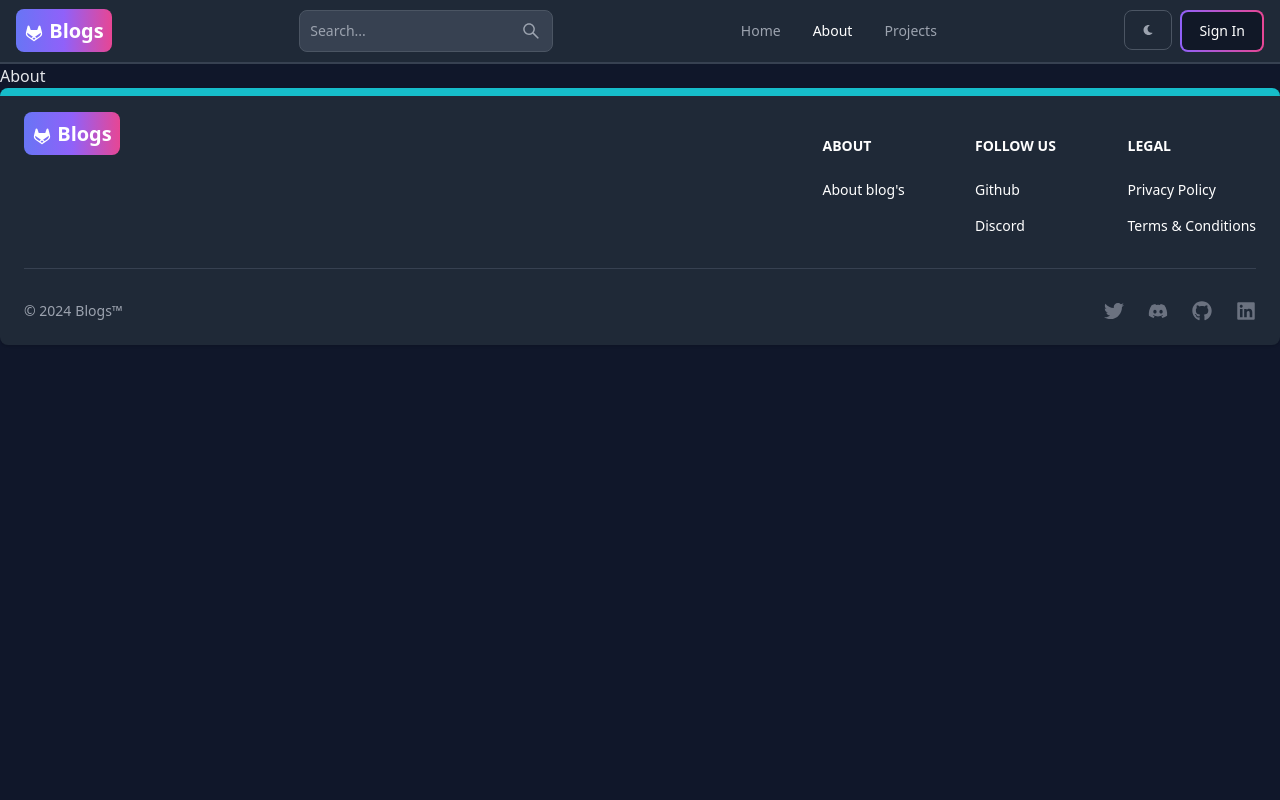
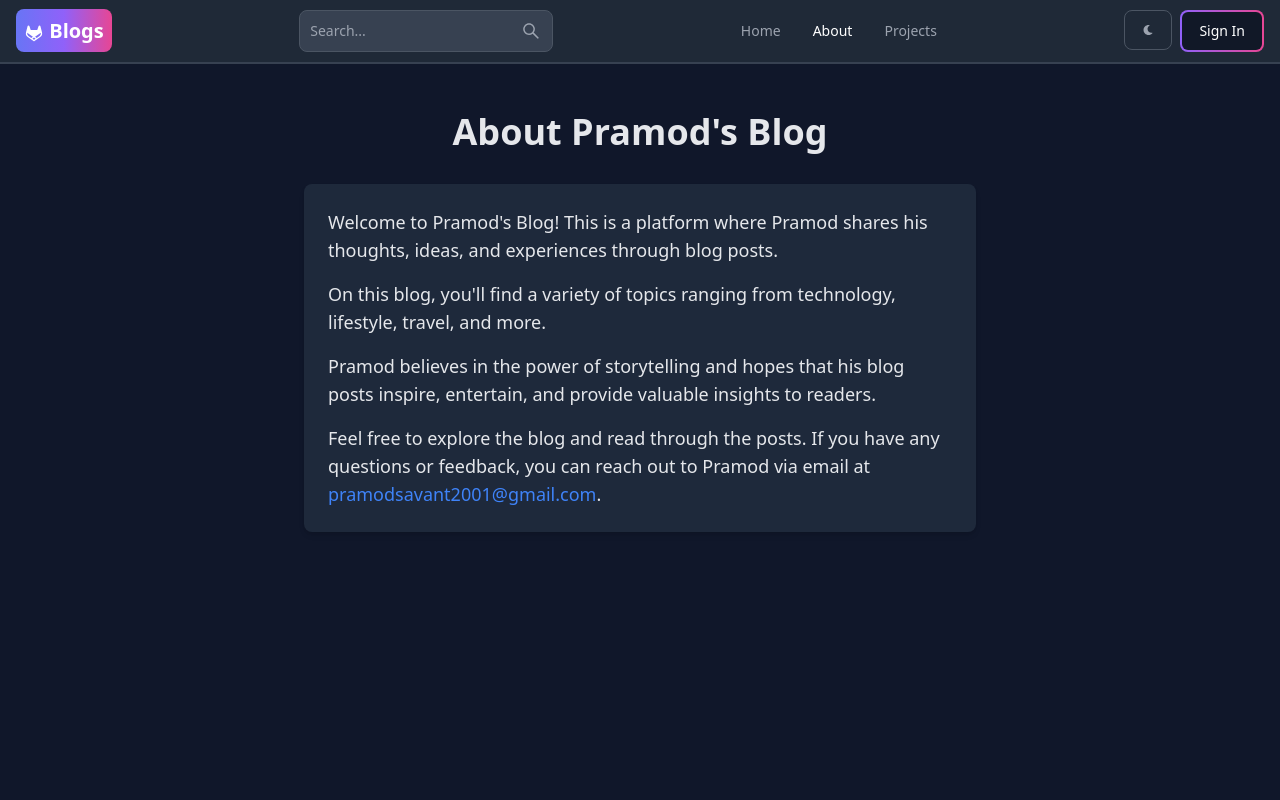
Before and after one commit to pammu453/blogs, a React (Vite) app in the folder client/: page /about in a window 1280 px wide. Shown: the top 800 px of the page. Built offline with nearby package versions, Linux system fonts and the light colour scheme; no server answers.

Commit message:
About page comleted

```diff
--- a/client/src/pages/About.jsx
+++ b/client/src/pages/About.jsx
@@ -1,8 +1,15 @@
 const About = () => {
   return (
-    <div>
-      About
-
+    <div className="min-h-screen">
+      <div className="container mx-auto py-12">
+        <h1 className="text-4xl font-bold text-center mb-8">About Pramod's Blog</h1>
+        <div className="max-w-2xl mx-auto p-6 rounded-lg shadow-md bg-slate-100 dark:bg-slate-800">
+          <p className="text-lg mb-4">Welcome to Pramod's Blog! This is a platform where Pramod shares his thoughts, ideas, and experiences through blog posts.</p>
+          <p className="text-lg mb-4">On this blog, you'll find a variety of topics ranging from technology, lifestyle, travel, and more.</p>
+          <p className="text-lg mb-4">Pramod believes in the power of storytelling and hopes that his blog posts inspire, entertain, and provide valuable insights to readers.</p>
+          <p className="text-lg">Feel free to explore the blog and read through the posts. If you have any questions or feedback, you can reach out to Pramod via email at <a href="mailto:pramodsavant2001@gmail.com" className="text-blue-500 hover:underline">pramodsavant2001@gmail.com</a>.</p>
+        </div>
+      </div>
     </div>
   )
 }
```
